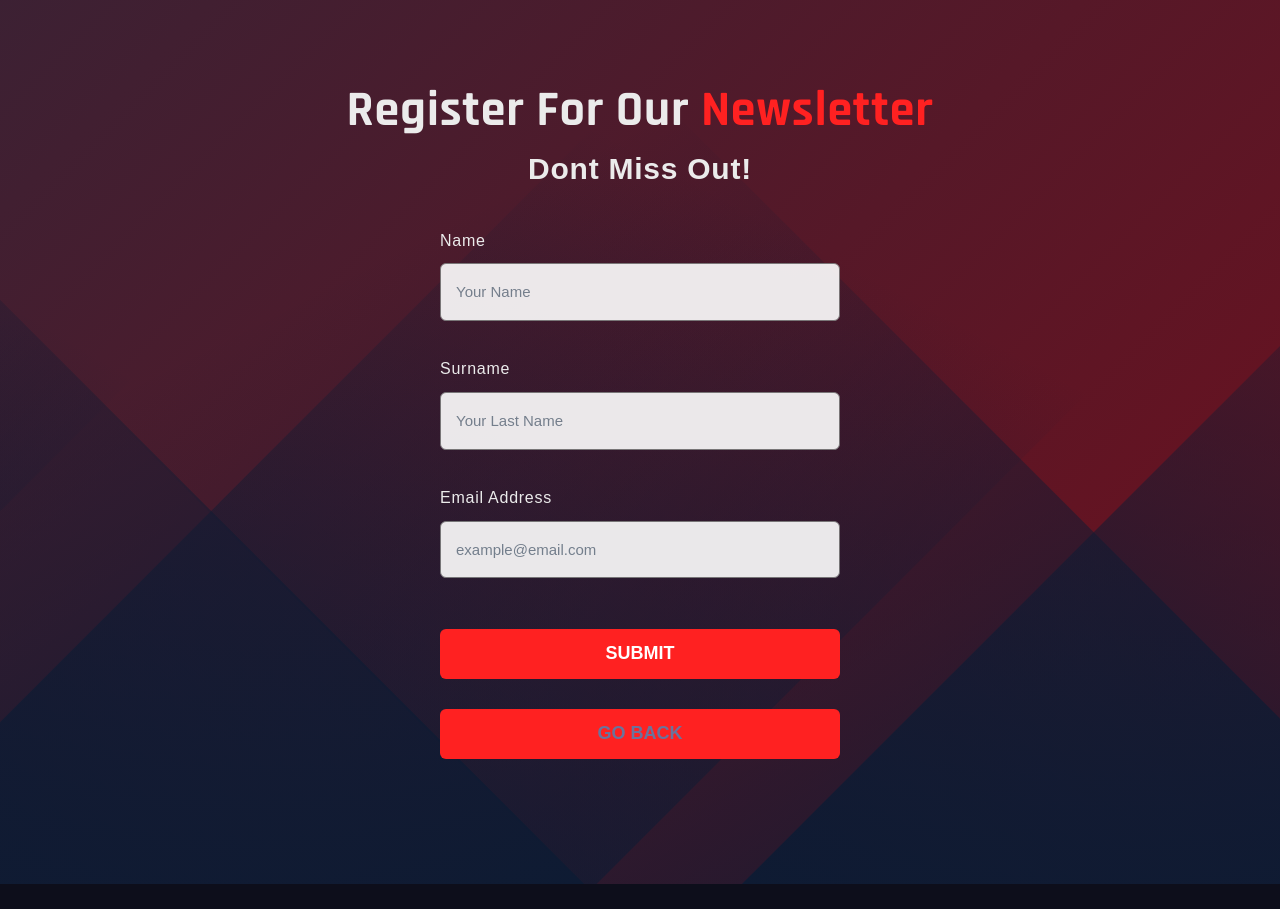
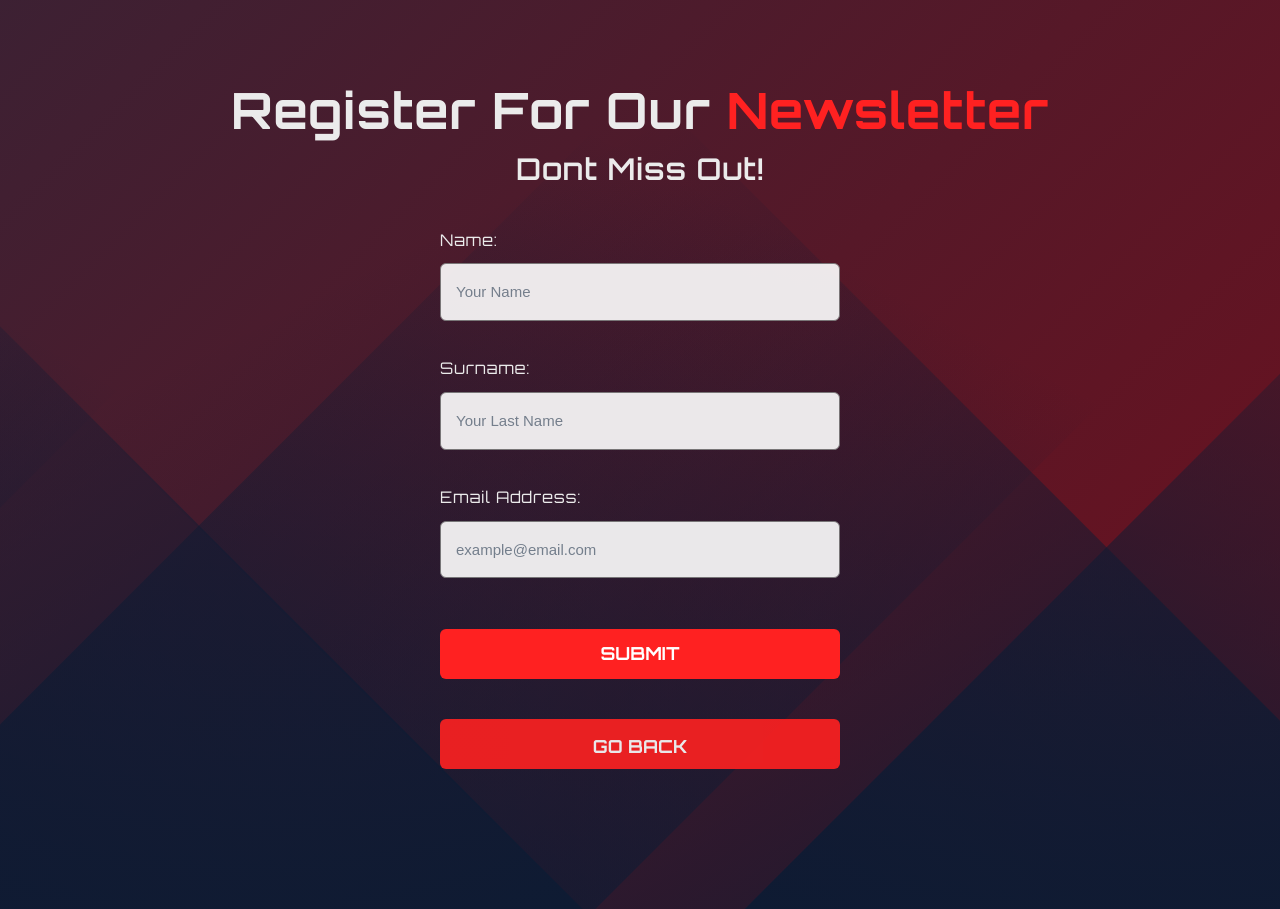
Before and after one commit to VUSI47-DEV/techjam-site, a React (Create React App) app: page /register in a window 1280 px wide. Before the commit the page ends 884 px from the top, so only its background shows below. Built offline with nearby package versions, Linux system fonts and the light colour scheme; a web font is replaced by a local one.

Commit message:
imporvements

```diff
--- a/src/components/HomeVideo/style.css
+++ b/src/components/HomeVideo/style.css
@@ -22,6 +22,7 @@
     margin-left: auto;
     margin-right: auto;
     z-index: 1;
+    height: 100vh;
 
 }
 .video-container h1{
--- a/src/components/Register/NewsletterRegister.css
+++ b/src/components/Register/NewsletterRegister.css
@@ -1,5 +1,5 @@
 .register-container{
-    height: auto;
+    height: 100%;
     /* border: 2px solid black; */
     background: url('../../img/Rect\ Lite.svg');
     background-size: cover;
@@ -7,11 +7,18 @@
     background-repeat: no-repeat;
     display: flex;
     flex-direction: column;
+    justify-content: center;
+    align-items: center;
     padding: 5rem;
 }
 .register-container h1{
     font-size: 50px;
     text-align: center;
+    font-family: 'Orbitron', sans-serif;
+    width: 100%;
+    margin-left: auto;
+    margin-right: auto;
+
 }
 .register-container h1 span{
     color: #ff2121;
@@ -21,6 +28,10 @@
     font-weight: 600;
     margin-top: 1rem;
     text-align: center;
+    font-family: 'Orbitron', sans-serif;
+    width: 100%;
+    margin-left: auto;margin-right: auto;
+
 
 }
 .register-form{
@@ -32,9 +43,13 @@
     flex-direction: column;
     width: 400px;
 }
+.input-container label{
+    font-family: 'Orbitron', sans-serif;
+
+}
 
 .register-form input{
-    max-width: 100%;
+    width: 100%;
     /* height: 50px; */
     /* margin-left: 1rem;  */
 
@@ -53,9 +68,61 @@
     background-color: #ff2121;
     border: none;
     border-radius: 6px;
-    font-weight: bold;
+    font-weight: 700;
     font-size: 18px;
     cursor: pointer;
     margin-top: 15px;
-    margin-bottom: 15px;
+    margin-bottom: 30px;
+    font-family: 'Orbitron', sans-serif;
+
 }
+.go-back-link{
+    width: 100%;
+}
+.go-back-link a{
+    width: 100%;
+}
+.back{
+
+    background-color: #ff2121;
+    background-size: cover;
+    background-position: center;
+
+    width: 100%!important;
+    height: auto;
+    background-color: #ff2121;
+    color: #fff;
+    padding-top: 1rem;
+    padding-bottom: 1rem;
+    margin-left: auto;
+    margin-right: auto;
+    margin-top: 1rem;
+    text-align: center;
+    font-family: 'Orbitron', sans-serif;
+    font-weight: 700;
+    border-radius: 6px;
+    text-align: center;
+
+}
+
+.go-home{
+    font-family: 'Orbitron', sans-serif;
+    width: 100%;
+    margin: 0;
+    padding: 0;
+}
+.go-home input{
+    position: relative;
+    width: 100%;
+    height: 50px;
+    color: #fff;
+    background-color: #ff2121;
+    border: none;
+    border-radius: 6px;
+    font-weight: 700;
+    font-size: 18px;
+    cursor: pointer;
+    /* margin-top: 15px; */
+    margin-bottom: 30px;
+    text-transform: uppercase;
+}
--- a/src/components/Register/NewsletterRegister.jsx
+++ b/src/components/Register/NewsletterRegister.jsx
@@ -34,7 +34,7 @@ const NewsletterRegister = () => {
         <p>Dont Miss Out!</p>
         <form className='register-form' onSubmit={handleSubmit}>
             <div className="input-container">
-                <label htmlFor="">Name</label>
+                <label htmlFor="">Name:</label>
                 <input
                     type="text"
                     placeholder='Your Name'
@@ -45,7 +45,7 @@ const NewsletterRegister = () => {
             </div>
             <br/>
             <div className="input-container">
-                <label htmlFor="">Surname</label>
+                <label htmlFor="">Surname:</label>
                 <input
                     type="text"
                     required
@@ -56,7 +56,7 @@ const NewsletterRegister = () => {
             </div>
             <br/>
             <div className="input-container">
-                <label htmlFor="">Email Address</label>
+                <label htmlFor="">Email Address:</label>
                 <input
                     type="email"
                     placeholder='example@email.com'
@@ -68,10 +68,14 @@ const NewsletterRegister = () => {
             <br/>
             <div className="btn-submit">
                 <button type="submit">SUBMIT</button>
-                <button className='back'>
-                    <Link to="/">GO BACK</Link>
-                </button>
             </div>
+            {/* <div className="go-back-link">
+                <a className='back' href='/'>GO BACK</a>
+            </div> */}
+            {/* <button type='' onClick={}></button> */}
+            <form className='go-home' action="/">
+                <input type="submit" value="Go Back" />
+            </form>
         </form>
     </div>
   )
--- a/src/components/Register/style.css
+++ b/src/components/Register/style.css
@@ -38,9 +38,9 @@ form{
     margin-bottom: 15px; */
 
 }
-.back{
+/* .back{
     color:#fff!important;
 }
 .back:hover{
     color: #fff;
-}
+} */
```
